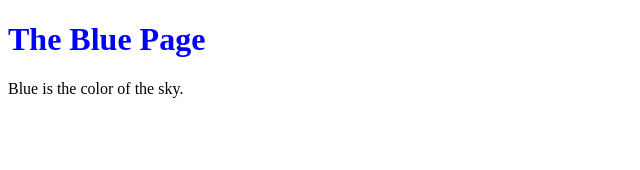
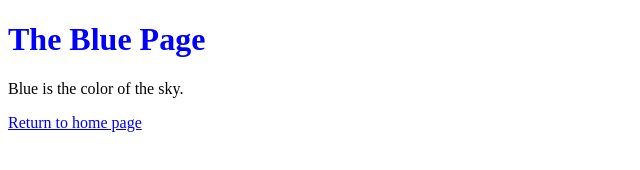
Before and after one commit to TrogdorPrime/git_test, a plain HTML site: page blue.html in a window 1280 px wide. Shown: the whole page, without its empty margins (0-640 px from the left). Drawn offline with Linux system fonts and the light colour scheme.

Commit message:
Added home page link to bottom of orange.html and blue.html

```diff
--- a/blue.html
+++ b/blue.html
@@ -9,5 +9,6 @@
     <p>
         Blue is the color of the sky.
     </p>
+    <p><a href="index.html">Return to home page</a></p>
 </body>
 </html>
```
Also changed, not shown: orange.html (+1 -0 lines).
